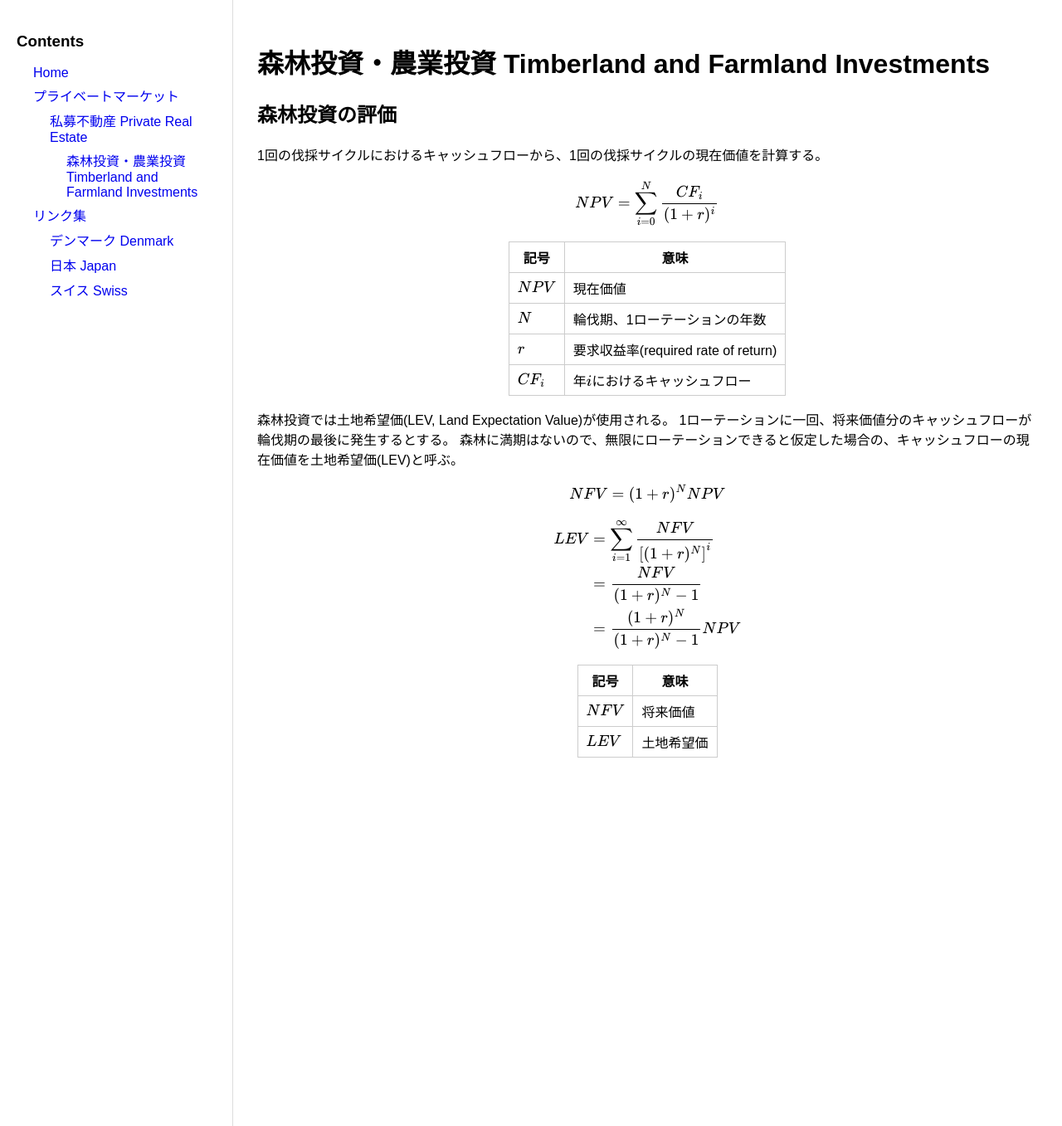
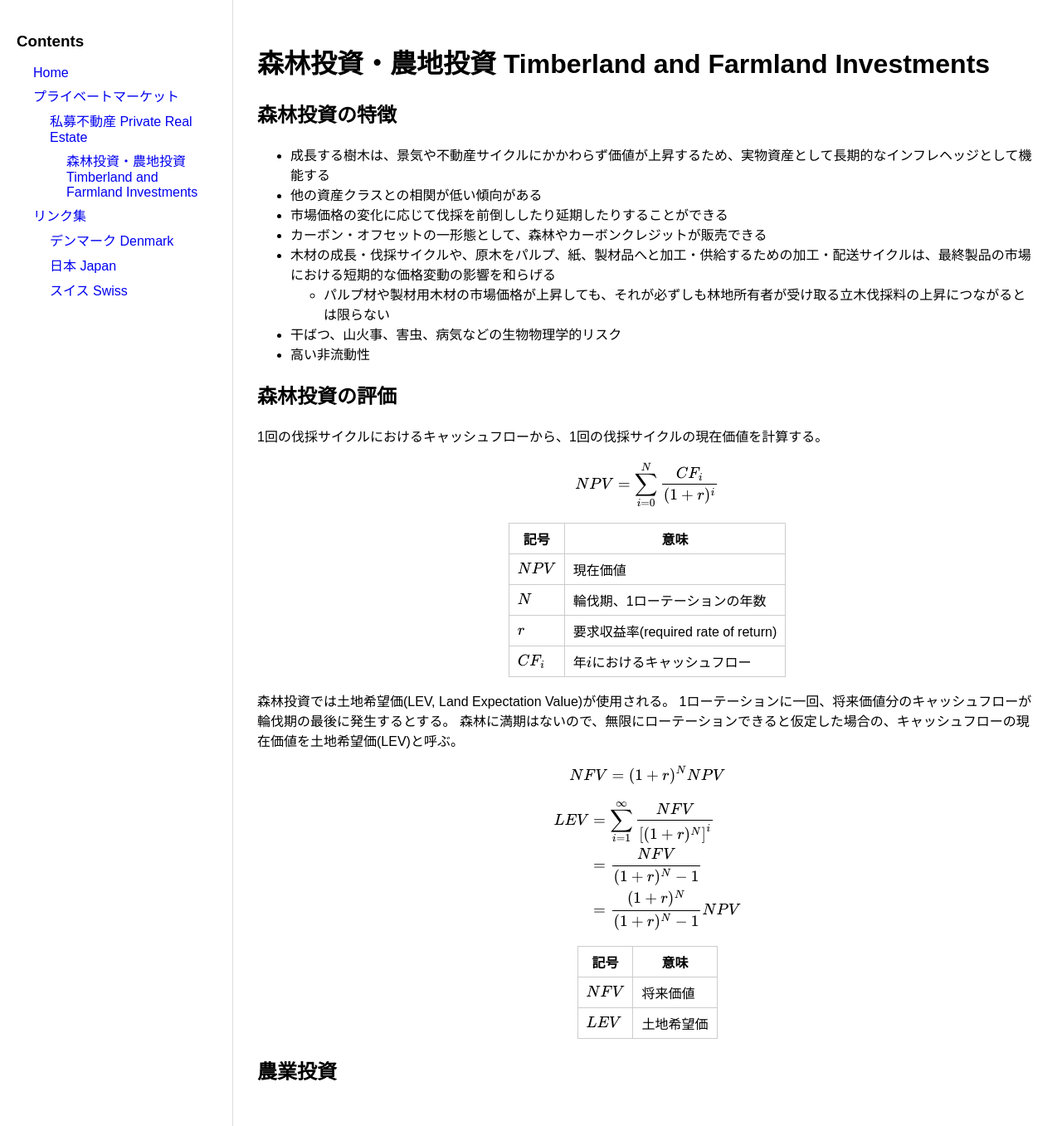
Before and after one commit to Naoki-Yamamoto-codes/finance, a Jekyll site: the page built from _contents/private_markets/private_real_estate/timberland_farmland.md, in a window 1280 px wide and 1357 px high. Shown: the whole window at 83% size. Built offline with Jekyll 4.4.1, drawn with Linux system fonts in a browser that asks for light colours.

Commit message:
add link

```diff
--- a/_contents/private_markets/private_real_estate/timberland_farmland.md
+++ b/_contents/private_markets/private_real_estate/timberland_farmland.md
@@ -1,7 +1,17 @@
 ---
 layout: default
-title: 森林投資・農業投資 Timberland and Farmland Investments
+title: 森林投資・農地投資 Timberland and Farmland Investments
 ---
+
+## 森林投資の特徴
+- 成長する樹木は、景気や不動産サイクルにかかわらず価値が上昇するため、実物資産として長期的なインフレヘッジとして機能する
+- 他の資産クラスとの相関が低い傾向がある
+- 市場価格の変化に応じて伐採を前倒ししたり延期したりすることができる
+- カーボン・オフセットの一形態として、森林やカーボンクレジットが販売できる
+- 木材の成長・伐採サイクルや、原木をパルプ、紙、製材品へと加工・供給するための加工・配送サイクルは、最終製品の市場における短期的な価格変動の影響を和らげる
+  - パルプ材や製材用木材の市場価格が上昇しても、それが必ずしも林地所有者が受け取る立木伐採料の上昇につながるとは限らない
+- 干ばつ、山火事、害虫、病気などの生物物理学的リスク
+- 高い非流動性
 
 ## 森林投資の評価
 1回の伐採サイクルにおけるキャッシュフローから、1回の伐採サイクルの現在価値を計算する。
@@ -37,3 +47,5 @@ $$
 |---|---|
 |$NFV$|将来価値|
 |$LEV$|土地希望価|
+
+## 農業投資
--- a/_data/toc.yml
+++ b/_data/toc.yml
@@ -7,7 +7,7 @@
     - name: 私募不動産 Private Real Estate
       href: /contents/private_markets/private_real_estate
       items:
-        - name: 森林投資・農業投資 Timberland and Farmland Investments
+        - name: 森林投資・農地投資 Timberland and Farmland Investments
           href: /contents/private_markets/private_real_estate/timberland_farmland/
 
 - name: リンク集
```
Also changed, not shown: _contents/links/global.md (added, +4 -0 lines), history.md (+1 -0 lines).
